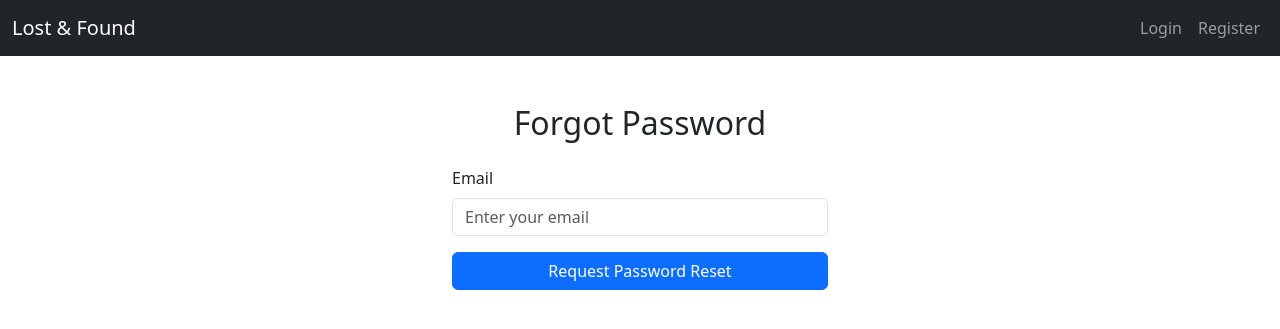
After one commit to radi1814/digital-lost-found, a Flask app: page /forgot_password in a window 1280 px wide. The commit adds this page. Shown: the top 329 px of the page. Run offline with Flask 3, Linux system fonts and the light colour scheme; some libraries are stand-ins or nearby versions.

Commit message:
Added forgot/reset password feature and updated login & app.py

```diff
--- a/app.py
+++ b/app.py
@@ -6,6 +6,7 @@ import traceback
 from flask import Flask, render_template, redirect, url_for, flash, request, jsonify
 from flask_login import LoginManager, login_user, logout_user, login_required, current_user
 from werkzeug.utils import secure_filename
+from werkzeug.security import generate_password_hash
 from flask_wtf import FlaskForm
 from wtforms import StringField, PasswordField, SubmitField, TextAreaField, SelectField
 from wtforms.validators import DataRequired, Email, Length, EqualTo, ValidationError
@@ -78,14 +79,32 @@ class LoginForm(FlaskForm):
 class ItemForm(FlaskForm):
     title = StringField('Title', validators=[DataRequired()])
     description = TextAreaField('Description')
-    category = SelectField('Category', choices=[(
-        'Electronics', 'Electronics'), ('Clothes', 'Clothes'), ('Other', 'Other')])
+    category = SelectField('Category', choices=[
+        ('Electronics', 'Electronics'),
+        ('Clothes', 'Clothes'),
+        ('Other', 'Other')
+    ])
     status = SelectField('Status', choices=[
                          ('Lost', 'Lost'), ('Found', 'Found')])
     location = StringField('Location', validators=[DataRequired()])
     photo = FileField('Photo', validators=[FileAllowed(
         ['jpg', 'jpeg', 'png'], 'Images only!')])
     submit = SubmitField('Report Item')
+
+# Forgot/Reset password forms
+
+
+class ForgotPasswordForm(FlaskForm):
+    email = StringField('Email', validators=[DataRequired(), Email()])
+    submit = SubmitField('Request Password Reset')
+
+
+class ResetPasswordForm(FlaskForm):
+    password = PasswordField('New Password', validators=[
+                             DataRequired(), Length(min=6)])
+    confirm_password = PasswordField('Confirm Password', validators=[
+                                     DataRequired(), EqualTo('password')])
+    submit = SubmitField('Reset Password')
 
 # ======================
 # ROUTES
@@ -123,7 +142,8 @@ def login():
             login_user(user)
             flash('Logged in successfully!', 'success')
             return redirect(url_for('dashboard'))
-        flash('Invalid email or password', 'danger')
+        else:
+            flash('Invalid email or password.', 'danger')
     return render_template('login.html', form=form)
 
 
@@ -131,140 +151,127 @@ def login():
 @login_required
 def logout():
     logout_user()
-    flash('Logged out successfully', 'info')
+    flash('You have logged out.', 'info')
     return redirect(url_for('login'))
 
 # ----------------------
-# DASHBOARD
+# PASSWORD RESET
+# ----------------------
+
+
+@app.route('/forgot_password', methods=['GET', 'POST'])
+def forgot_password():
+    form = ForgotPasswordForm()
+    if form.validate_on_submit():
+        user = User.query.filter_by(email=form.email.data).first()
+        if user:
+            # Simple version - redirect to reset page directly
+            flash('Please reset your password below.', 'info')
+            return redirect(url_for('reset_password', user_id=user.id))
+        else:
+            flash('No account found with that email.', 'danger')
+    return render_template('forgot_password.html', form=form)
+
+
+@app.route('/reset_password/<int:user_id>', methods=['GET', 'POST'])
+def reset_password(user_id):
+    form = ResetPasswordForm()
+    user = User.query.get_or_404(user_id)
+    if form.validate_on_submit():
+        user.password = generate_password_hash(form.password.data)
+        db.session.commit()
+        flash('Your password has been updated. Please log in.', 'success')
+        return redirect(url_for('login'))
+    return render_template('reset_password.html', form=form)
+
+# ----------------------
+# DASHBOARD & ITEMS
 # ----------------------
 
 
 @app.route('/dashboard')
 @login_required
 def dashboard():
-    all_items = Item.query.filter_by(
-        user_id=current_user.id).order_by(Item.created_at.desc()).all()
-    notifications = Notification.query.filter_by(receiver_id=current_user.id).order_by(
+    items = Item.query.order_by(Item.created_at.desc()).limit(5).all()
+    notifications = Notification.query.filter_by(user_id=current_user.id, is_read=False).order_by(
         Notification.created_at.desc()).limit(5).all()
-    return render_template('dashboard.html', all_items=all_items, notifications=notifications)
-
-# ----------------------
-# REPORT ITEM
-# ----------------------
+    return render_template('dashboard.html', items=items, notifications=notifications)
 
 
 @app.route('/report', methods=['GET', 'POST'])
 @login_required
-def report():
+def report_item():
     form = ItemForm()
     if form.validate_on_submit():
-        photo_filename = None
+        filename = None
         if form.photo.data:
-            filename = f"{current_user.id}_{int(datetime.utcnow().timestamp())}_{secure_filename(form.photo.data.filename)}"
-            path = os.path.join(app.config['UPLOAD_FOLDER'], filename)
-            form.photo.data.save(path)
-            print(f"[DEBUG] Saved image at: {path}")
-            photo_filename = filename
-
-        new_item = Item(
+            filename = secure_filename(form.photo.data.filename)
+            form.photo.data.save(os.path.join(
+                app.config['UPLOAD_FOLDER'], filename))
+        item = Item(
             title=form.title.data,
             description=form.description.data,
             category=form.category.data,
             status=form.status.data,
             location=form.location.data,
-            photo=photo_filename,
+            photo=filename,
             user_id=current_user.id
         )
-        db.session.add(new_item)
+        db.session.add(item)
         db.session.commit()
         flash('Item reported successfully!', 'success')
         return redirect(url_for('dashboard'))
-
-    items = Item.query.filter_by(user_id=current_user.id).order_by(
-        Item.created_at.desc()).all()
-    return render_template('report.html', form=form, items=items)
-
-# ----------------------
-# LOST AND FOUND
-# ----------------------
+    return render_template('report_item.html', form=form)
 
 
 @app.route('/lost')
 def lost_items():
     items = Item.query.filter_by(status='Lost').order_by(
         Item.created_at.desc()).all()
-    return render_template('lost.html', items=items, status='Lost')
+    return render_template('lost.html', items=items)
 
 
 @app.route('/found')
 def found_items():
     items = Item.query.filter_by(status='Found').order_by(
         Item.created_at.desc()).all()
-    return render_template('found.html', items=items, status='Found')
+    return render_template('found.html', items=items)
 
 
 @app.route('/item/<int:item_id>')
-def item_details(item_id):
+def item_detail(item_id):
     item = Item.query.get_or_404(item_id)
-    return render_template('item_details.html', item=item)
-
-# ----------------------
-# NOTIFICATIONS
-# ----------------------
+    return render_template('item_detail.html', item=item)
 
 
 @app.route('/notifications')
 @login_required
 def notifications():
-    notifications = Notification.query.filter_by(
-        receiver_id=current_user.id).order_by(Notification.created_at.desc()).all()
-    return render_template('notifications.html', notifications=notifications)
+    notes = Notification.query.filter_by(user_id=current_user.id).order_by(
+        Notification.created_at.desc()).all()
+    return render_template('notifications.html', notifications=notes)
 
-
-@app.route('/notifications/mark_read/<int:note_id>', methods=['POST'])
-@login_required
-def mark_notification_read(note_id):
-    note = Notification.query.filter_by(
-        id=note_id, receiver_id=current_user.id).first()
-    if note:
-        note.is_read = True
-        db.session.commit()
-        return jsonify({'success': True})
-    return jsonify({'success': False}), 404
-
-# ======================
+# ----------------------
 # ERROR HANDLERS
-# ======================
+# ----------------------
 
 
 @app.errorhandler(404)
 def page_not_found(e):
-    try:
-        return render_template('404.html'), 404
-    except:
-        return "404 - Page Not Found", 404
+    return render_template('404.html'), 404
 
 
 @app.errorhandler(500)
-def internal_error(e):
-    print("---- 500 ERROR ----")
-    print(traceback.format_exc())
-    try:
-        return render_template('500.html'), 500
-    except:
-        return "500 - Internal Server Error", 500
+def server_error(e):
+    traceback.print_exc()
+    return render_template('500.html'), 500
+
+# ----------------------
+# RUN APP
+# ----------------------
 
 
-@app.errorhandler(413)
-def file_too_large(e):
-    flash("File is too large! Maximum size is 32 MB.", "danger")
-    return redirect(request.referrer or url_for('report'))
-
-
-# ======================
-# RUN APP
-# ======================
 if __name__ == '__main__':
     with app.app_context():
         db.create_all()
-    app.run(host="0.0.0.0", port=int(os.environ.get("PORT", 5000)), debug=True)
+    app.run(debug=True)
--- /dev/null
+++ b/templates/forgot_password.html
@@ -0,0 +1,17 @@
+{% extends 'base.html' %}
+{% block content %}
+<div class="container mt-5" style="max-width: 400px;">
+    <h2 class="text-center mb-4">Forgot Password</h2>
+    <form method="POST" novalidate>
+        {{ form.hidden_tag() }}
+        <div class="mb-3">
+            {{ form.email.label(class="form-label") }}
+            {{ form.email(class="form-control", placeholder="Enter your email") }}
+            {% for error in form.email.errors %}
+            <div class="text-danger small">{{ error }}</div>
+            {% endfor %}
+        </div>
+        {{ form.submit(class="btn btn-primary w-100") }}
+    </form>
+</div>
+{% endblock %}
--- a/templates/login.html
+++ b/templates/login.html
@@ -37,6 +37,11 @@
         {{ form.submit(class="btn btn-primary w-100") }}
     </form>
 
+    <!-- Forgot Password -->
+    <p class="mt-3 text-center">
+        <a href="{{ url_for('forgot_password') }}">Forgot your password?</a>
+    </p>
+
     <p class="mt-3 text-center">
         Don't have an account? <a href="{{ url_for('register') }}">Register here</a>
     </p>
```
Also changed, not shown: templates/reset_password.html (added, +24 -0 lines).
